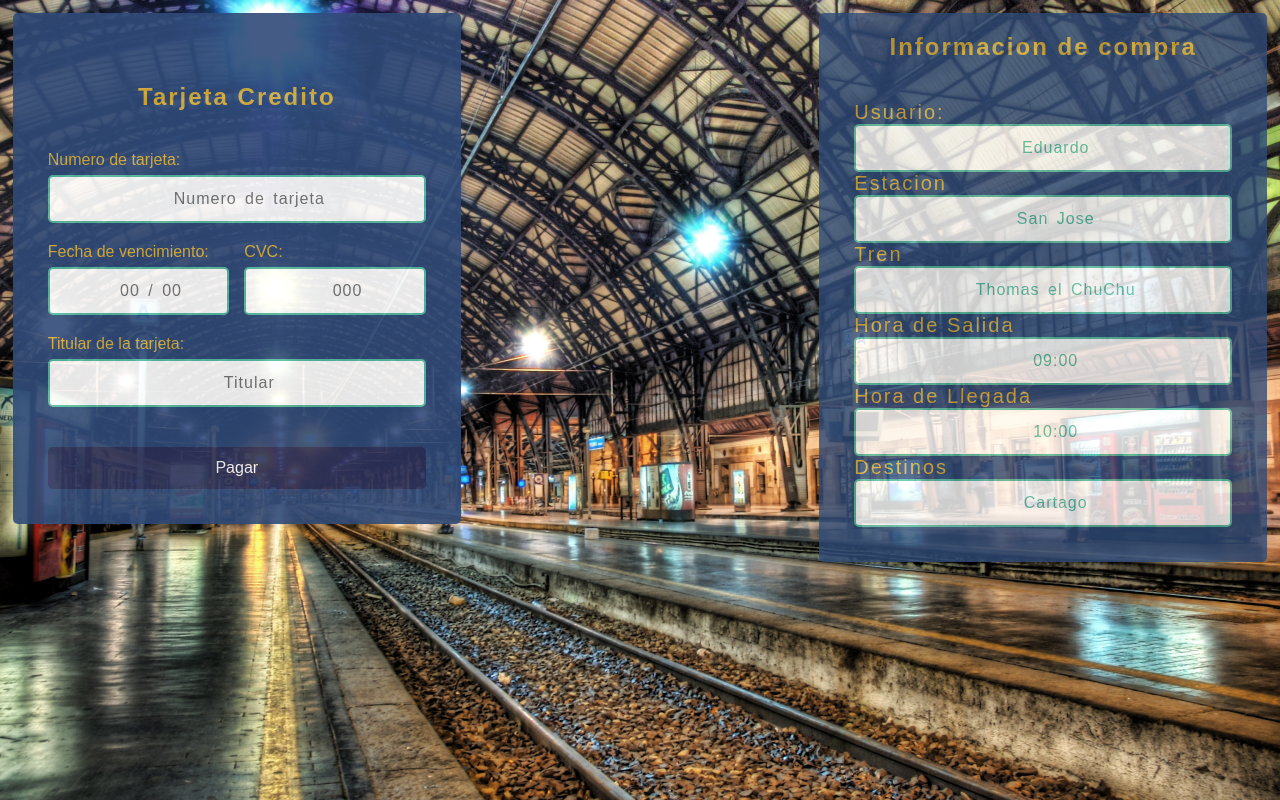
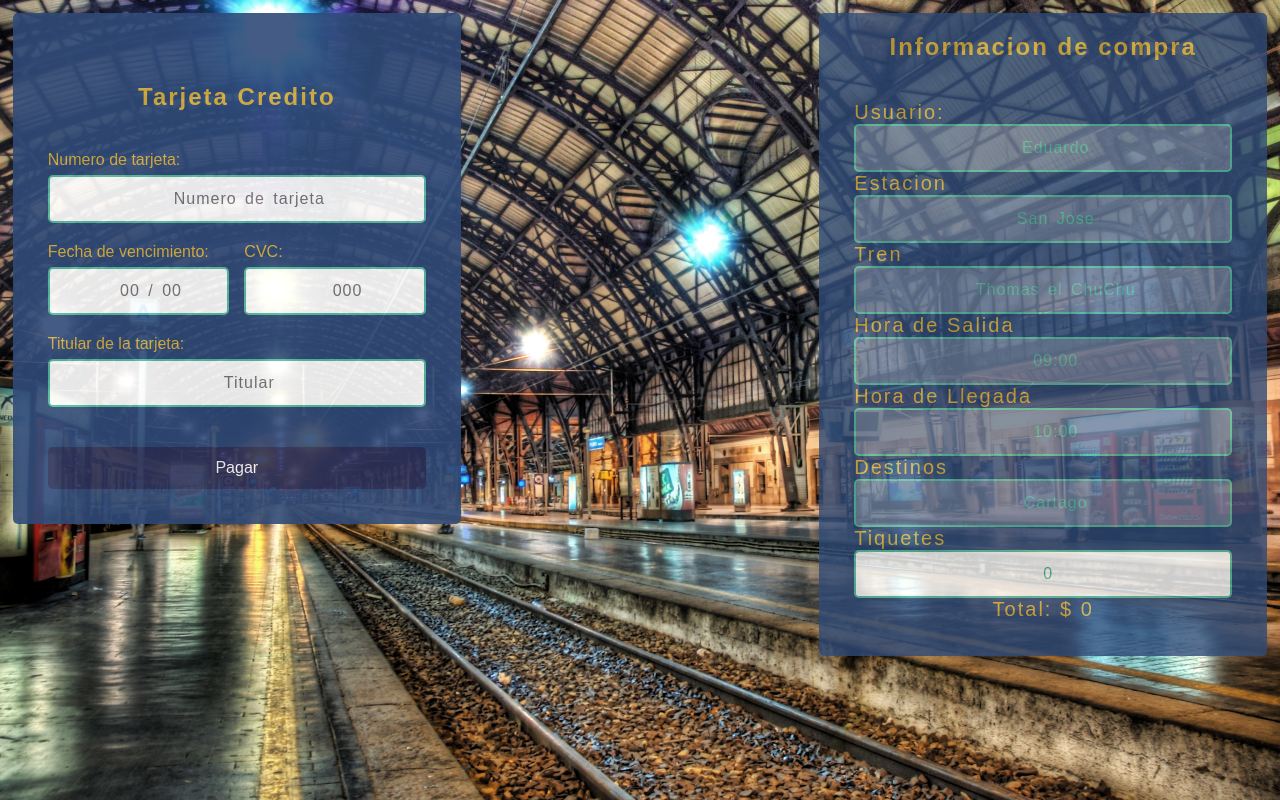
Before and after one commit to eamonge/ProyectoTrenes, a PHP site: page /html/checkout.php in a window 1280 px wide. Run offline with PHP 8.4, Linux system fonts and the light colour scheme.

Commit message:
Calculos matematicos
Tiene una funcion que incrementa el valor a pagar segun el numero de tiquetes que pida

```diff
--- a/css/diseño.css
+++ b/css/diseño.css
@@ -89,6 +89,14 @@
     border-radius: 5px;
     cursor: pointer;
     }
+    input[type=submit] {
+        padding:5px 15px;
+        background:#ccc;
+        border:0 none;
+        cursor:pointer;
+        -webkit-border-radius: 5px;
+        border-radius: 5px;
+    }
     .payment-logo{
     position: absolute;
     top: -50px;
--- a/html/checkout.php
+++ b/html/checkout.php
@@ -6,6 +6,15 @@
     <link rel="stylesheet" type="text/css" href="../css/diseño.css">
     <link rel="stylesheet" type="text/css" href="../css/menu.css">
     <title>Checkout</title>
+    <script>
+      function actualizar(precioTiquete){
+        var tiquete = document.getElementById("tiquete").value;
+        document.getElementById('total').innerHTML = "$"+(precioTiquete * tiquete);
+      }
+      function boton(){
+        alert("Recivido");
+      }
+  </script>
 </head>
 <body>
 
@@ -37,25 +46,33 @@
             <input type="text" class="input" placeholder="Titular">
             <i class="fas fa-user"></i>
           </div>
-          <div class="btn">
+
+          <div class="btn" onclick="boton();">
             Pagar
           </div>
         </div>
 </div>
 <div class="preview">
+  <!--Aqui se carga la informacion previa a la compra-->
   <h2>Informacion de compra</h2>
   <label class="label2">Usuario:</label>
-  <input type="text" class="input" value="Eduardo">
+  <input type="text" class="input" value="Eduardo" disabled>
   <label class="label2">Estacion</label>
-  <input type="text" class="input" value="San Jose">
+  <input type="text" class="input" value="San Jose" disabled>
   <label class="label2">Tren</label>
-  <input type="text" class="input" value="Thomas el ChuChu">
+  <input type="text" class="input" value="Thomas el ChuChu" disabled>
   <label class="label2">Hora de Salida</label>
-  <input type="text" class="input" value="09:00">
+  <input type="text" class="input" value="09:00" disabled>
   <label class="label2">Hora de Llegada</label>
-  <input type="text" class="input" value="10:00">
+  <input type="text" class="input" value="10:00" disabled>
   <label class="label2">Destinos</label>
-  <input type="text" class="input" value="Cartago">
+  <input type="text" class="input" value="Cartago" disabled>
+  <label class="label2">Tiquetes</label>
+  <input type="number" class="input" value="0" id="tiquete" onchange="actualizar(15);//precio del tiquete">
+  <center>
+  <label class="label2">Total: </label>
+  <label class="label2" id="total">$ 0 </label>
+  </center>
 
 
 
```
